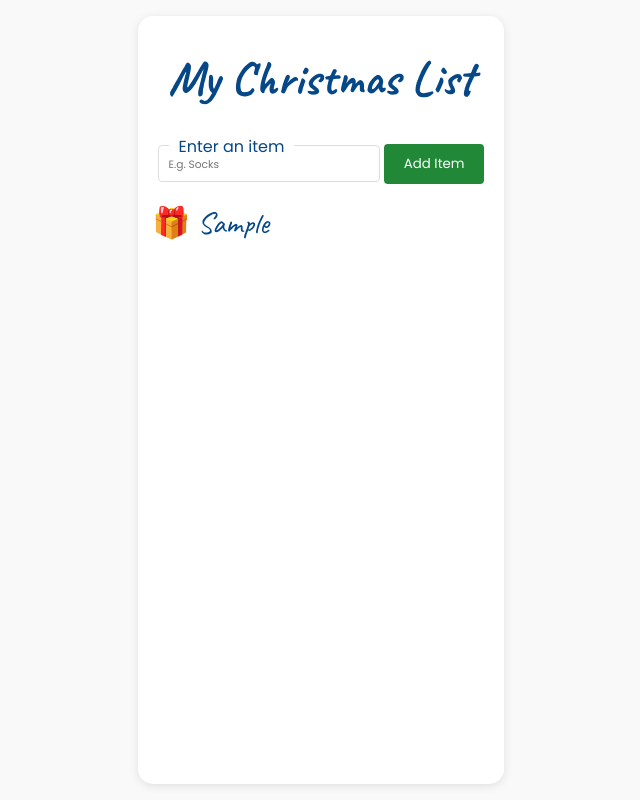
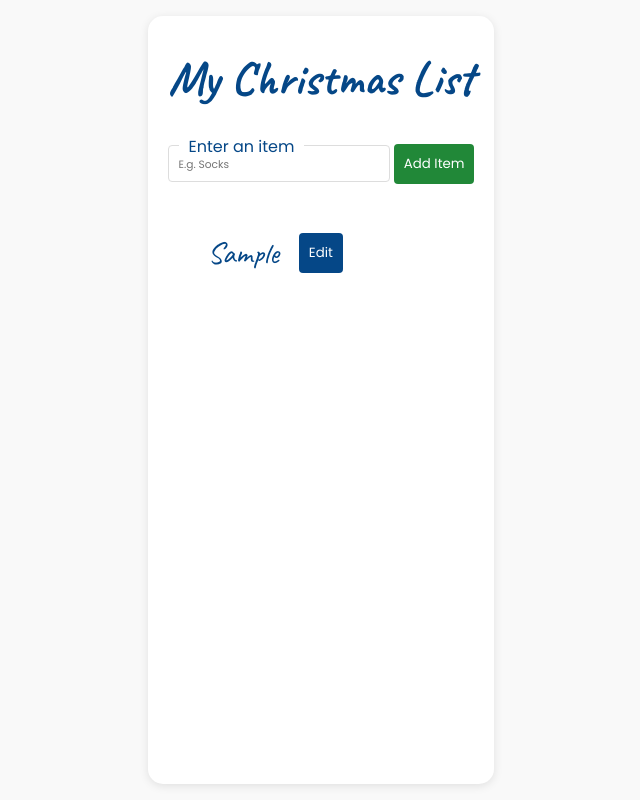
Before and after one commit to salil-01/Vanilla_TS_Challenges, a website with bundled scripts: page my-christmas-list/index.html in a window 1280 px wide. Both pictures are taken after typing "Sample" into the empty fields and a click on the button "Add Item". Shown: the whole page, without its empty margins (319-959 px from the left). Built offline with nearby package versions, Linux system fonts and the light colour scheme; a web font is replaced by a local one.

Commit message:
added list item addition functionality

```diff
--- a/src/my-christmas-list.ts
+++ b/src/my-christmas-list.ts
@@ -23,7 +23,9 @@ For example, only one of these entries should be added to the list — the other
 */
 
 // array to store list items
-const christmasList: string[] = [];
+// const christmasList: string[] = [];
+const sanitizedList: string[] = [];
+let index: number = 0;
 
 // grabbing elements by their id's
 const addItemButton = document.getElementById("add-item-button");
@@ -39,7 +41,8 @@ const validateInputText = (text: string) => {
         sanitizedText += text[i].toLowerCase();
       }
     }
-    const isDuplicate = christmasList.find((el) => el === sanitizedText);
+    const isDuplicate = sanitizedList.find((el) => el === sanitizedText);
+
     return { isDuplicate, sanitizedText };
   } catch (error) {
     console.error(error);
@@ -48,25 +51,57 @@ const validateInputText = (text: string) => {
   }
 };
 
-// helper function to remove white space at beginning end and start
+// let's add a edit list item functionality as well
 
-// add button click handling
+const editListItem = (listItem: HTMLElement) => {
+  const newValue = prompt("Enter value to update list");
+
+  if (newValue && listItem.firstChild) {
+    listItem.firstChild.textContent = newValue;
+  }
+};
+
+// add button click handling => to add items in list
 addItemButton?.addEventListener("click", () => {
   if (inputElement) {
     const inputElementText = inputElement.value; // grabbing text from input box
+    // validating if there is some value inside input box
+
+    if (!inputElementText) {
+      alert("Item can't be empty");
+      return;
+    }
+
     const { isDuplicate, sanitizedText } = validateInputText(inputElementText); // validating text with helper fnctn
+
     if (isDuplicate) {
       alert("Item already exists!");
       // returning if same item is added
       return;
     }
+
     if (listItemContainer) {
-      // checking if container exists then add to christmas list
+      // appending in dom
       const listItem = document.createElement("li");
-      listItem.textContent = inputElementText;
+
+      // p tag to store the list item text
+      const textElement = document.createElement("p");
+      // edit button
+      const editButton = document.createElement("button");
+      editButton.textContent = "Edit";
+      editButton.onclick = () => editListItem(listItem);
+
+      textElement.textContent = inputElementText;
+      listItem.appendChild(textElement);
+      listItem.appendChild(editButton);
+
+      // adding data-index attribute in each list item for edit and delete part
+      listItem.setAttribute("data-index", `${index}`);
       listItemContainer.appendChild(listItem);
+      index++;
     }
-    christmasList.push(sanitizedText); // adding in array as well for validation
+
+    sanitizedList.push(sanitizedText); // adding in array as well for validation
     inputElement.value = ""; // clearing out the input field
   }
 });
--- a/styles/my-christmas-list.css
+++ b/styles/my-christmas-list.css
@@ -7,7 +7,6 @@ body {
   align-items: stretch;
   min-height: 100vh;
   background-color: #f9f9f9;
-  background-image: url("snowybg.png");
   background-size: cover;
 }
 
@@ -55,7 +54,7 @@ input::placeholder {
 }
 
 button {
-  padding: 10px 20px;
+  padding: 10px 10px;
   border: none;
   background-color: #054787;
   color: #fff;
@@ -89,9 +88,14 @@ label {
 }
 
 #shopping-list li {
-  margin: 10px 0;
+  margin: 0;
   border-radius: 4px;
   text-align: left;
   font-size: 1.9em;
   font-family: "Caveat";
+  display: flex;
+  flex-direction: row;
+  justify-content: start;
+  align-items: center;
+  gap: 20px;
 }
```
Also changed, not shown: index.html (+4 -10 lines), src/index.ts (+24 -1 lines), dist/index.js, dist/my-christmas-list.js.
